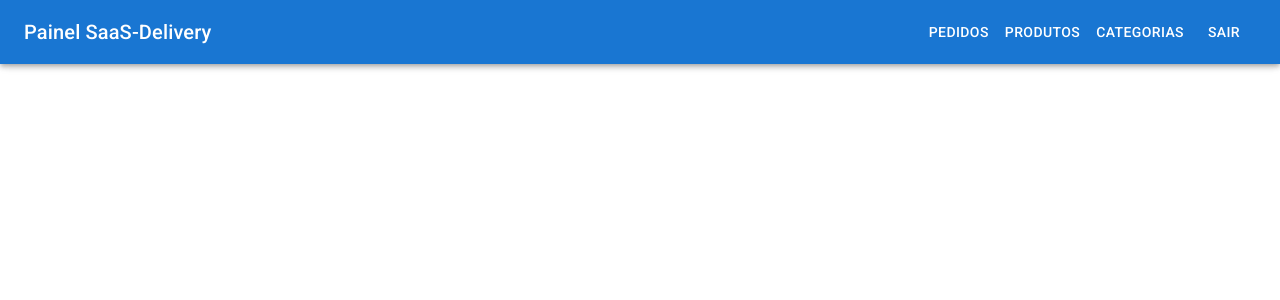
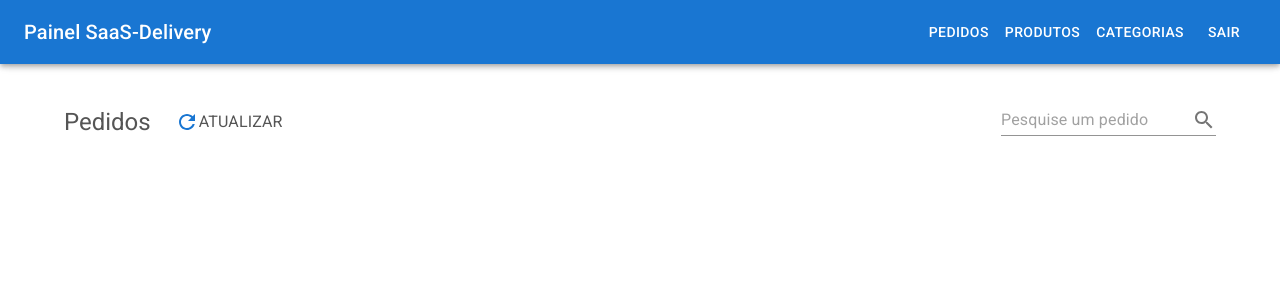
Before and after one commit to HenriqueACF/Delivery-System, a Next.js app in the folder saas-painel/: page /pedidos in a window 1280 px wide. Shown: the top 300 px of the page. Built offline with nearby package versions, Linux system fonts and the light colour scheme.

Commit message:
feat: pedidos parte superior

```diff
--- a/saas-painel/src/app/(inside)/layout.tsx
+++ b/saas-painel/src/app/(inside)/layout.tsx
@@ -18,7 +18,9 @@
         <html lang="pt-br">
         <body style={{margin: 0}}>
         <Header/>
-        <Container commponent="section" maxWidth="lg">
+        <Container commponent="section" maxWidth="lg" sx={{
+            pt: 10
+        }}>
             {children}
         </Container>
         </body>
--- a/saas-painel/src/app/(inside)/pedidos/page.tsx
+++ b/saas-painel/src/app/(inside)/pedidos/page.tsx
@@ -1,11 +1,57 @@
 "use client"
 
-import {Box} from "@mui/material";
+import {useState} from "react";
+import {Box, Button, InputAdornment, TextField, Typography} from "@mui/material";
+import {Refresh, Search} from "@mui/icons-material";
 
 const Page = () => {
+    const [searchInput, setSearchInput] = useState('')
+
+    const handleSearchInput = () => {
+
+    }
+
+    const handleSearchKey = () => {
+
+    }
+
     return (
-        <Box>
-            Página de pedigos
+        <Box sx={{my: 3}}>
+            <Box sx={{display: 'flex', justifyContent: 'space-between'}}>
+                <Box sx={{display: 'flex', alignItems: 'center'}}>
+                    <Typography
+                        component="h5"
+                        variant="h5"
+                        sx={{color: '#555', mr: 2}}>Pedidos
+                    </Typography>
+                    <Button sx={{justifyContent: {xs: 'flex-start', md: 'center'}}}>
+                        <Refresh/>
+                        <Typography
+                            component="div"
+                            sx={{color: '#555', display: {xs: 'none', sm: 'block'}}
+                            }
+                        >
+                            Atualizar
+                        </Typography>
+                    </Button>
+                </Box>
+                <TextField
+                    value={searchInput}
+                    onChange={handleSearchInput}
+                    onKeyUp={handleSearchKey}
+                    placeholder="Pesquise um pedido"
+                    variant="standard"
+                    InputProps={{
+                        endAdornment: (
+                            <InputAdornment position="end">
+                                <Search/>
+                            </InputAdornment>
+                        )
+                    }}
+                >
+
+                </TextField>
+            </Box>
         </Box>
     )
 }
```
